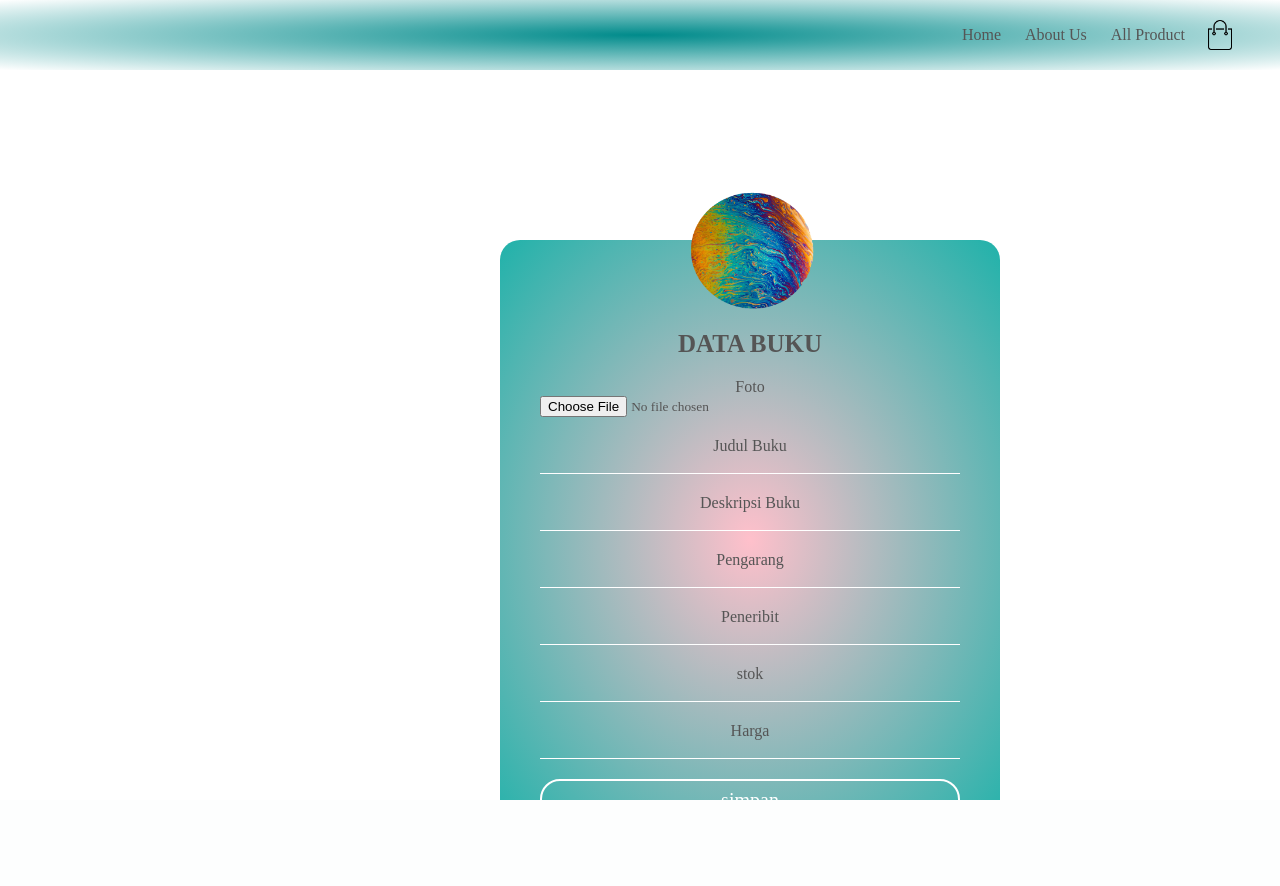
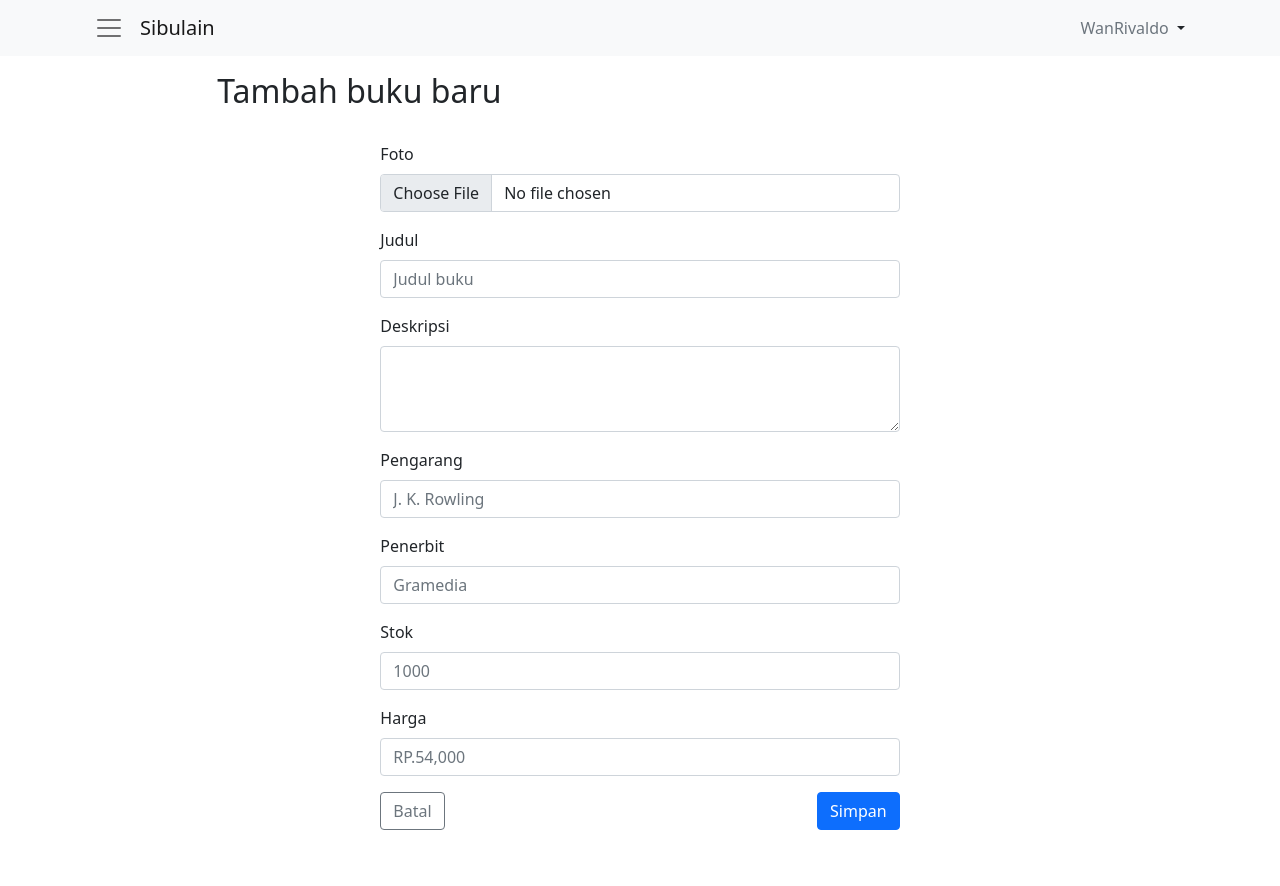
Before and after one commit to SilviaR318/penjualan-buku, a PHP site: page /penjualan-buku/input.php in a window 1280 px wide. Before the commit the page ends 800 px from the top, so only its background shows below. Run offline with PHP 8.4, Linux system fonts and the light colour scheme; a user stored in the database is signed in; some libraries are stand-ins or nearby versions.

Commit message:
Update halaman tambah buku

```diff
--- a/input.php
+++ b/input.php
@@ -1,162 +1,144 @@
-
 <?php
-//menghubungkan dengan file php lainya
 session_start();
-if (!isset($_SESSION["username"])) {
-  header("Location : login.php");
+if (empty($_SESSION["username"])) {
+    header('Location: http://localhost/penjualan-buku/login.php');
     exit;
 }
 if ($_SESSION["role_id"] != 1) {
     header('Location: http://localhost/penjualan-buku/index.php');
     exit;
 }
+
+$username = $_SESSION["username"];
 ?>
 
-<html>
+<!doctype html>
+<html lang="en">
+
 <head>
+    <meta charset="utf-8">
+    <meta name="viewport" content="width=device-width, initial-scale=1">
+    <link href="https://cdn.jsdelivr.net/npm/bootstrap@5.1.3/dist/css/bootstrap.min.css" rel="stylesheet" integrity="sha384-1BmE4kWBq78iYhFldvKuhfTAU6auU8tT94WrHftjDbrCEXSU1oBoqyl2QvZ6jIW3" crossorigin="anonymous">
     <link rel="icon" type="image/png" href="images/home.png">
+
     <title>Admin | SibulainStore</title>
-        <link rel="stylesheet" href="css/index.css">
-        <link rel="preconnect" href="https://fonts.gstatic.com">
-<link href="https://fonts.googleapis.com/css2?family=Poppins:wght@200;300;600&display=swap" rel="stylesheet">
-<script src="https://kit.fontawesome.com/a076d05399.js"></script>
-        <style type="text/css">
+</head>
 
-        *{
-            margin: 0;
-            padding: 0;
-            font-family: 'Times New Roman', Times, serif;
-        }
-
-
-
-        .login{
-            width: 500px;
-            height: 600px;
-            background: radial-gradient( #FFC0CB, #20B2AA);
-            backdrop-filter: blur(1000vh);
-            box-sizing: border-box;
-            border-radius: 20px;
-            position: absolute;
-            top: 30%;
-            left:500px;
-            margin: auto;
-            color:  #555;
-            padding: 70px 40px;
-            text-align: center;
-
-        }
-
-        .avatar{
-            border-radius: 50%;
-            position: absolute;
-            top: -70px;
-            left: 35%;
-        }
-
-        h1{
-           text-align: center;
-            font-size: 25px;
-            padding: 20px;
-
-
-
-        }
-
-        .login p{
-            margin: 0;
-            padding: 0;
-            font-weight: bold;
-
-        }
-
-        .login input{
-            width: 100%;
-            margin-bottom: 20px;
-        }
-
-        .login input[type="text"]
-        {
-            border: none;
-            border-bottom: 1px solid #fff;
-            background: transparent;
-            color: white;
-            font-size: 16px;
-
-
-        }
-
-
-        .tombol{
-            width: 100%;
-            padding: 8px 10px;
-            outline: none;
-            border: 2px solid#fff;
-            border-radius: 20px;
-            background: transparent;
-            color: #fff;
-            font-size: 20px;
-            float: right;
-            text-align: center;
-            cursor: pointer;
-        }
-
-
-        </style>
-    </head>
 <body>
-
-    <div class="header">
-
-       <div class="container">
-           <div class="navbar">
-               <!-- <div class="logo">
-                  <img src="images/png light.png" width="120px">
-               </div>-->
-
-               <nav>
-                   <ul id="menuitems">
-                       <li><a href="home.html">Home</a></li>
-                       <li><a href="">About Us</a></li>
-                       <li><a href="produc.html">All Product</a></li>
-
+    <div class="offcanvas offcanvas-start" tabindex="-1" id="sidebar" aria-labelledby="sidebarLabel">
+        <div class="offcanvas-header">
+            <h5 class="offcanvas-title" id="sidebarLabel">Sibulain</h5>
+            <button type="button" class="btn-close text-reset" data-bs-dismiss="offcanvas" aria-label="Close"></button>
+        </div>
+        <div class="offcanvas-body">
+            <ul class="nav flex-column">
+                <li class="nav-item">
+                    <a class="nav-link" href="databuku.php">Dashboard</a>
+                </li>
+                <li class="nav-item">
+                    <a class="nav-link" href="input.php">Tambah buku</a>
+                </li>
+                <li class="nav-item">
+                    <a class="nav-link" href="#">Link</a>
+                </li>
+                <li class="nav-item">
+                    <a class="nav-link" href="logout.php">Logout</a>
+                </li>
             </ul>
-               </nav>
-               <img src="images/cart.png" width="30px" height="30px">
-               <img src="images/menu.png" class="menu-icn" width="30px" height="30px">
+        </div>
     </div>
 
+    <main>
+        <nav class="navbar navbar-light bg-light">
+            <div class="container">
+
+                <div class="d-flex align-items-center">
+                    <button type="button" class="navbar-toggler border-0" data-bs-toggle="offcanvas" data-bs-target="#sidebar" aria-controls="sidebar">
+                        <span class="navbar-toggler-icon"></span>
+                    </button>
+                    <a class="navbar-brand ms-1" href="#">Sibulain</a>
+                </div>
+
+                <div class="dropdown">
+                    <button type="button" class="btn dropdown-toggle" id="profile" data-bs-toggle="dropdown" aria-expanded="false">
+                        <span class="text-muted"><?= $username ?></span>
+                    </button>
+                    <ul class="dropdown-menu" aria-labelledby="profile">
+                        <li><a class="dropdown-item" href="#">Profile</a></li>
+                        <li><a class="dropdown-item" href="logout.php">Logout</a></li>
+                    </ul>
+                </div>
+
+            </div>
+        </nav>
+
+        <div>
+            <div class="row py-3">
+                <div class="col-10 col-md-8 mx-auto">
+                    <div class="col-sm">
+                        <h2>Tambah buku baru</h2>
+                    </div>
+                </div>
             </div>
         </div>
 
 
-        <div class="login">
-             <img src="images/home.png" height="150" width="150" class="avatar">
-                <h1>DATA BUKU</h1>
+        <div>
+            <div class="row py-2">
+                <div class="col-10 col-md-5 mx-auto pb-5">
 
-                <form action="prosesinput.php" method="POST" acttion="" >
+                    <form action="prosesinput.php" method="post">
 
-                    <label>Foto</label>
-                    <input type="file" name="txtfoto" id="foto" required>
-                    <label>Judul Buku</label>
-                    <input type="text" name="txtjudul" required >
-                    <label>Deskripsi Buku</label>
-                    <input type="text" name="txtdeskripsi" required>
-                    <label>Pengarang</label>
-                    <input type="text" name="txtpengarang" required>
-                    <label>Peneribit</label>
-                    <input type="text" name="txtpenerbit" required>
-                    <label>stok</label>
-                    <input type="text" name="txtstok" required>
-                    <label>Harga</label>
-                    <input type="text" name="txtharga" id="harga" required>
-                    <input type="submit" value="simpan" name="Daftar" class="tombol"  >
+                        <div class="mb-3">
+                            <label for="gambar" class="form-label">Foto</label>
+                            <input class="form-control" type="file" name="txtfoto" id="gambar" required>
+                        </div>
+
+                        <div class="mb-3">
+                            <label for="judul" class="form-label">Judul</label>
+                            <input type="text" class="form-control" id="judul" name="txtjudul" placeholder="Judul buku" required>
+                        </div>
+
+                        <div class="mb-3">
+                            <label for="deskripsi" class="form-label">Deskripsi</label>
+                            <textarea class="form-control" id="deskripsi" rows="3" name="txtdeskripsi"></textarea>
+                        </div>
+
+                        <div class="mb-3">
+                            <label for="pengarang" class="form-label">Pengarang</label>
+                            <input type="text" class="form-control" id="pengarang" name="txtpengarang" placeholder="J. K. Rowling" required>
+                        </div>
+
+                        <div class="mb-3">
+                            <label for="penerbit" class="form-label">Penerbit</label>
+                            <input type="text" class="form-control" id="penerbit" name="txtpenerbit" placeholder="Gramedia" required>
+                        </div>
+
+                        <div class="mb-3">
+                            <label for="stok" class="form-label">Stok</label>
+                            <input type="number" class="form-control" id="stok" name="txtstok" placeholder="1000" required>
+                        </div>
+
+                        <div class="mb-3">
+                            <label for="harga" class="form-label">Harga</label>
+                            <input type="number" class="form-control" id="harga" name="txtharga" placeholder="RP.54,000" required>
+                        </div>
+
+
+                        <div class="d-flex justify-content-between">
+                            <button class="btn btn-outline-secondary" type="reset">Batal</button>
+                            <button class="btn btn-primary" type="submit">Simpan</button>
+                        </div>
 
                     </form>
 
+                </div>
+            </div>
+        </div>
 
+    </main>
 
+    <script src="https://cdn.jsdelivr.net/npm/bootstrap@5.1.3/dist/js/bootstrap.bundle.min.js" integrity="sha384-ka7Sk0Gln4gmtz2MlQnikT1wXgYsOg+OMhuP+IlRH9sENBO0LRn5q+8nbTov4+1p" crossorigin="anonymous"></script>
+</body>
 
-
-    </body>
 </html>
```
Also changed, not shown: databuku.php (+5 -5 lines). Lines whose indentation alone changed are shown as unchanged.
